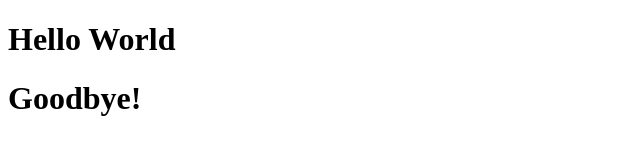
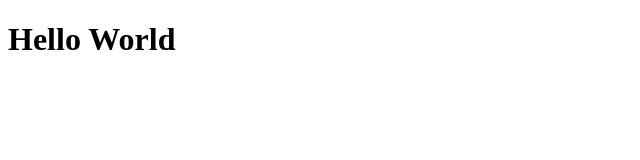
Before and after one commit to BytingBucs2-0/jboisrond_Hello_World, a plain HTML site: page index.html in a window 1280 px wide. Shown: the whole page, without its empty margins (0-640 px from the left). Drawn offline with Linux system fonts and the light colour scheme.

Commit message:
Remove farewell Line

```diff
--- a/index.html
+++ b/index.html
@@ -6,7 +6,6 @@
 
 	<body>
 		<h1>Hello World</h1>
-		<h1> Goodbye!</h1>
 	</body>
 
 </html>
```
